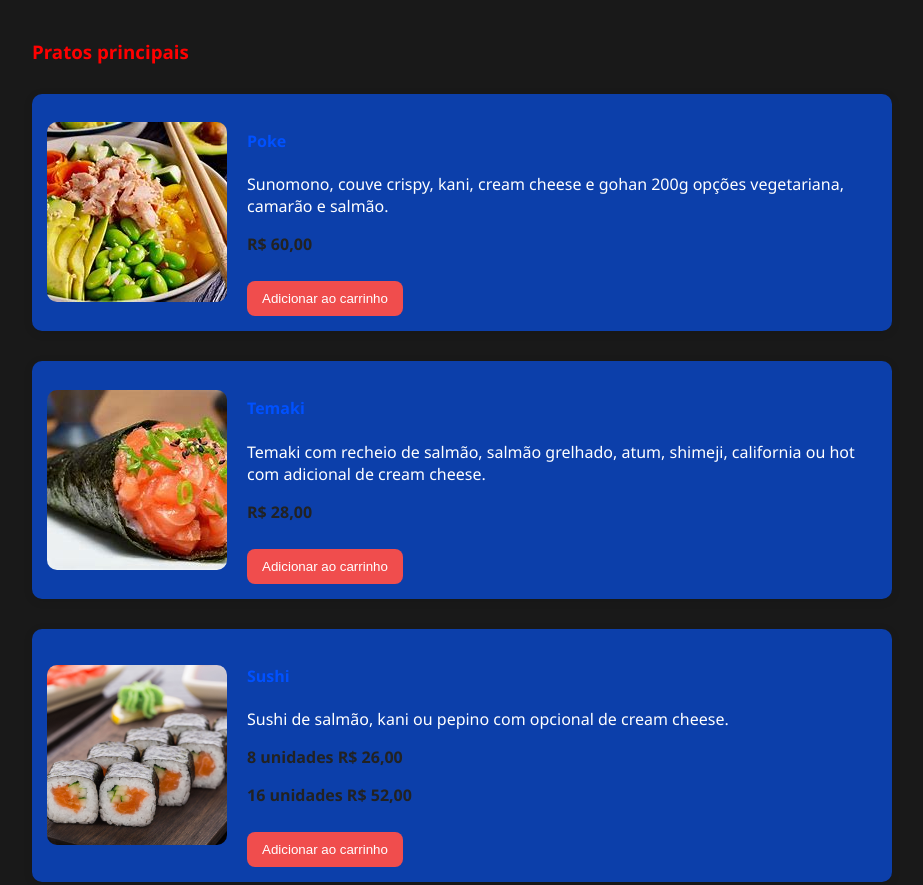
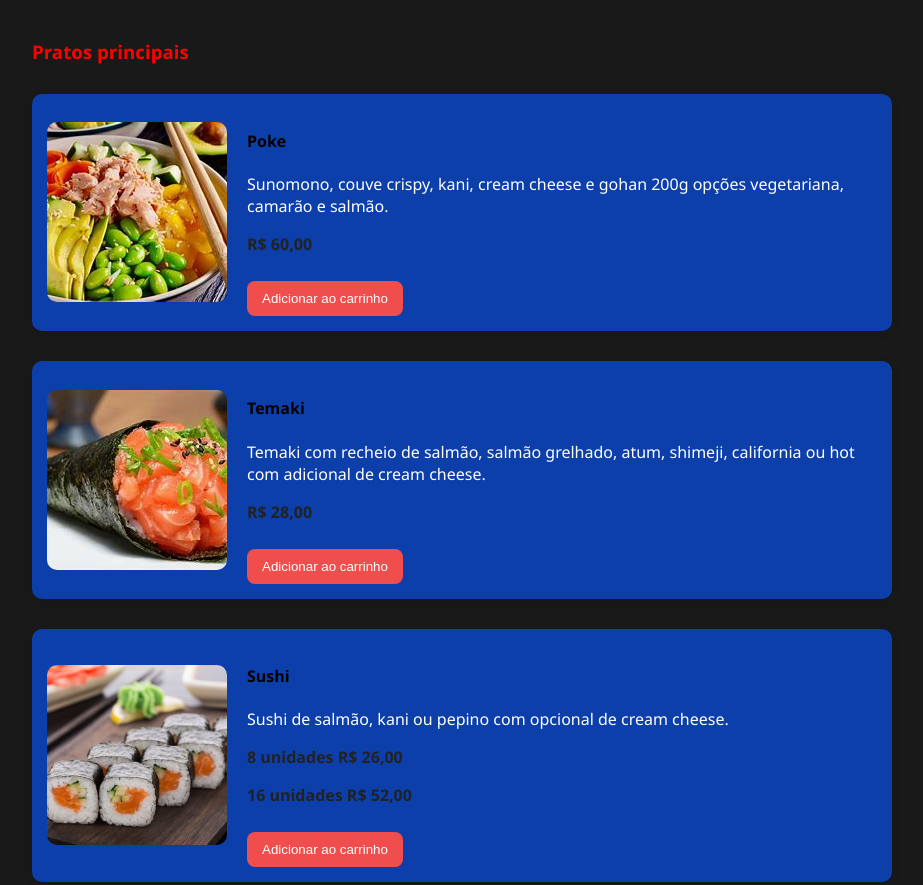
Before and after one commit to GustavodLSantos/Sunime-s-3.0, a plain HTML site: page index.html in a window 1280 px wide. Shown: the part 1620-2505 px from the top of the page, without its empty margins (178-1101 px from the left). Drawn offline with Linux system fonts and the light colour scheme.

Commit message:
atualizando o h4

```diff
--- a/styles.css
+++ b/styles.css
@@ -51,7 +51,11 @@ h3 {
   margin-top: 30px;
 }
 
-h4, h5 {
+h4{
+  color: black;
+}
+
+h5 {
   color: #0051ff;
 }
 
```
